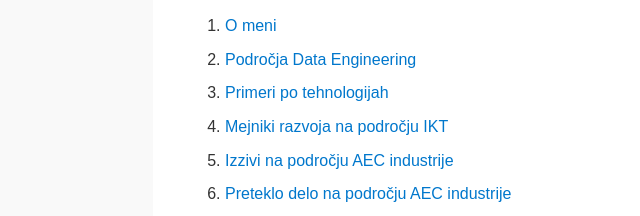
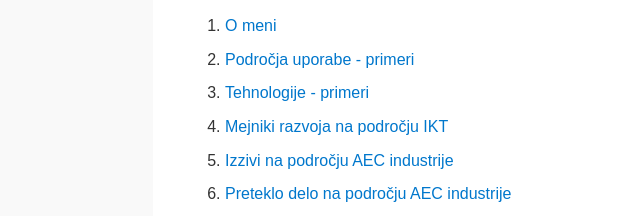
Before and after one commit to mihahafner/Data-activities, a plain HTML site: page index.html in a window 1280 px wide. Shown: the part 357-573 px from the top of the page, 55-695 px from the left. Drawn offline with Linux system fonts and the light colour scheme; a script that the page names is missing.

Commit message:
Update index.html

```diff
--- a/index.html
+++ b/index.html
@@ -26,8 +26,8 @@
             <p>Stran je razdeljena, kot sledi:</p>
             <ol>
                 <li> <a href="o_meni.html">O meni</a></li>
-                <li> <a href="podrocja-data-engineering.html">Področja Data Engineering</a></li>
-                <li> <a href="primeri_po_tehnologijah.html">Primeri po tehnologijah</a></li>
+                <li> <a href="podrocja-data-engineering.html">Področja uporabe - primeri</a></li>
+                <li> <a href="primeri_po_tehnologijah.html">Tehnologije - primeri</a></li>
                 <li> <a href="mejniki.html">Mejniki razvoja na področju IKT</a></li>
                 <li> <a href="izzivi-aec.html">Izzivi na področju AEC industrije</a></li>
                 <li> <a href="preteklo_delo-aec.html">Preteklo delo na področju AEC industrije</a></li>
```
